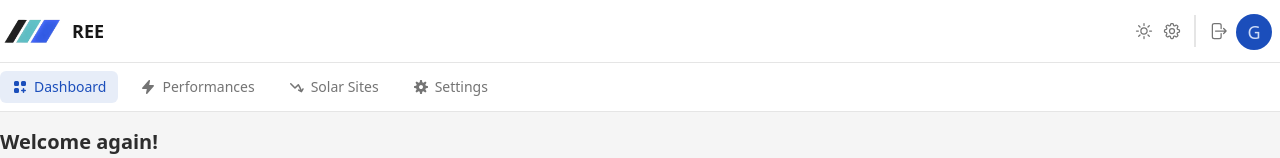
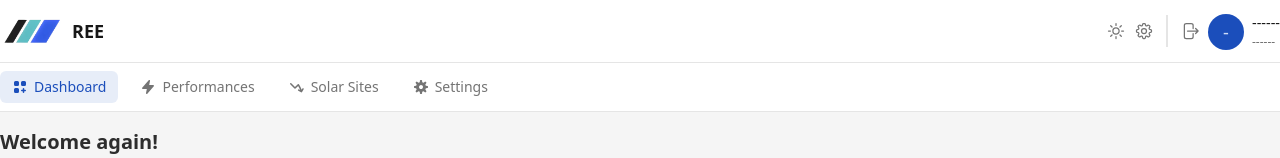
Before and after one commit to gonzalosalmeron/ree, a Next.js app: page /dashboard in a window 1280 px wide. Shown: the top 158 px of the page. Built offline with nearby package versions, Linux system fonts and the light colour scheme; no server answers.

Commit message:
fix: Show first initial on user profile

```diff
--- a/src/components/dashboard/navbar-user-profile.tsx
+++ b/src/components/dashboard/navbar-user-profile.tsx
@@ -29,14 +29,16 @@ export default async function NavbarUserProfile() {
         <div id='btn-show-menu-options-r0'>
           <div className='flex items-center gap-2'>
             <div className='mt-0.5 flex aspect-square h-9 w-9 shrink-0 items-center justify-center rounded-full bg-accent'>
-              <p className='text-lg uppercase text-accent-foreground'>g</p>
+              <p className='text-lg uppercase text-accent-foreground'>
+                {session?.user?.name?.charAt(0) ?? '-'}
+              </p>
             </div>
             <div className='hidden overflow-hidden sm:block'>
               <p className='truncate text-[14.5px] text-primary'>
-                {session?.user?.name}
+                {session?.user?.name ?? '------'}
               </p>
               <p className='truncate text-xs text-secondary-foreground/60'>
-                {session?.user?.email}
+                {session?.user?.email ?? '------'}
               </p>
             </div>
           </div>
```
